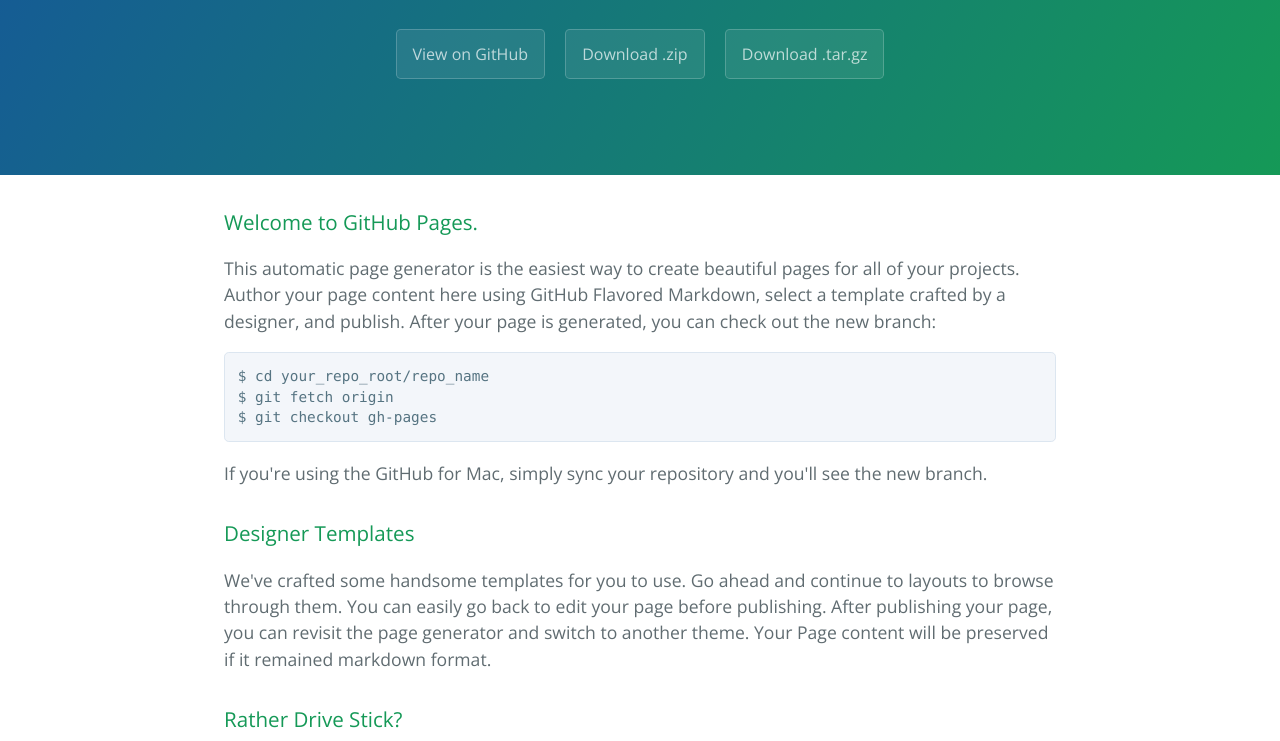
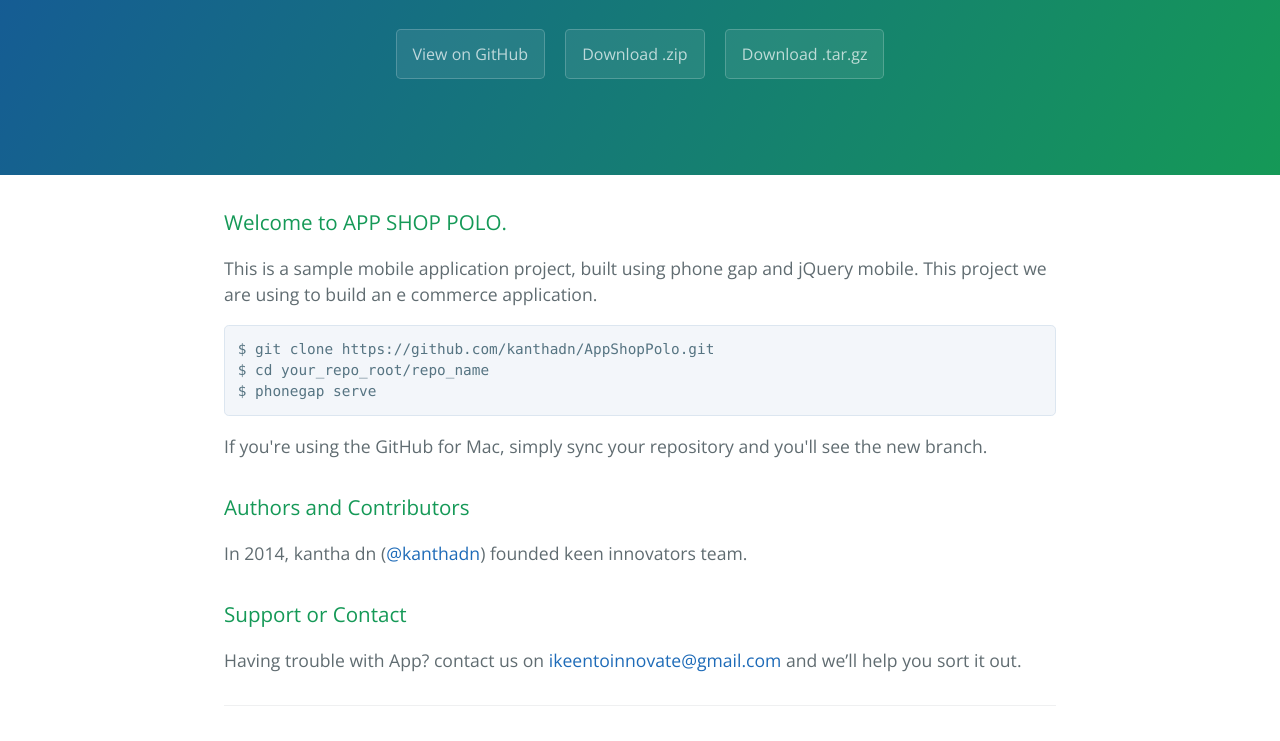
Before and after one commit to kanthadn/AppShop, a plain HTML site: page index.html in a window 1280 px wide. Shown: the part 208-949 px from the top of the page. Drawn offline with nearby package versions, Linux system fonts and the light colour scheme.

```diff
--- a/index.html
+++ b/index.html
@@ -20,36 +20,27 @@
 
     <section class="main-content">
       <h3>
-<a id="welcome-to-github-pages" class="anchor" href="#welcome-to-github-pages" aria-hidden="true"><span class="octicon octicon-link"></span></a>Welcome to GitHub Pages.</h3>
+<a id="welcome-to-app-shop-polo" class="anchor" href="#welcome-to-app-shop-polo" aria-hidden="true"><span class="octicon octicon-link"></span></a>Welcome to APP SHOP POLO.</h3>
 
-<p>This automatic page generator is the easiest way to create beautiful pages for all of your projects. Author your page content here using GitHub Flavored Markdown, select a template crafted by a designer, and publish. After your page is generated, you can check out the new branch:</p>
+<p>This is a sample mobile application project, built using phone gap and jQuery mobile.
+This project we are using to build an e commerce application.</p>
 
-<pre><code>$ cd your_repo_root/repo_name
-$ git fetch origin
-$ git checkout gh-pages
+<pre><code>$ git clone https://github.com/kanthadn/AppShopPolo.git
+$ cd your_repo_root/repo_name
+$ phonegap serve
 </code></pre>
 
 <p>If you're using the GitHub for Mac, simply sync your repository and you'll see the new branch.</p>
 
 <h3>
-<a id="designer-templates" class="anchor" href="#designer-templates" aria-hidden="true"><span class="octicon octicon-link"></span></a>Designer Templates</h3>
-
-<p>We've crafted some handsome templates for you to use. Go ahead and continue to layouts to browse through them. You can easily go back to edit your page before publishing. After publishing your page, you can revisit the page generator and switch to another theme. Your Page content will be preserved if it remained markdown format.</p>
-
-<h3>
-<a id="rather-drive-stick" class="anchor" href="#rather-drive-stick" aria-hidden="true"><span class="octicon octicon-link"></span></a>Rather Drive Stick?</h3>
-
-<p>If you prefer to not use the automatic generator, push a branch named <code>gh-pages</code> to your repository to create a page manually. In addition to supporting regular HTML content, GitHub Pages support Jekyll, a simple, blog aware static site generator written by our own Tom Preston-Werner. Jekyll makes it easy to create site-wide headers and footers without having to copy them across every page. It also offers intelligent blog support and other advanced templating features.</p>
-
-<h3>
 <a id="authors-and-contributors" class="anchor" href="#authors-and-contributors" aria-hidden="true"><span class="octicon octicon-link"></span></a>Authors and Contributors</h3>
 
-<p>You can <a href="https://github.com/blog/821" class="user-mention">@mention</a> a GitHub username to generate a link to their profile. The resulting <code>&lt;a&gt;</code> element will link to the contributor's GitHub Profile. For example: In 2007, Chris Wanstrath (<a href="https://github.com/defunkt" class="user-mention">@defunkt</a>), PJ Hyett (<a href="https://github.com/pjhyett" class="user-mention">@pjhyett</a>), and Tom Preston-Werner (<a href="https://github.com/mojombo" class="user-mention">@mojombo</a>) founded GitHub.</p>
+<p>In 2014, kantha dn (<a href="https://github.com/kanthadn" class="user-mention">@kanthadn</a>) founded keen innovators team.</p>
 
 <h3>
 <a id="support-or-contact" class="anchor" href="#support-or-contact" aria-hidden="true"><span class="octicon octicon-link"></span></a>Support or Contact</h3>
 
-<p>Having trouble with Pages? Check out the documentation at <a href="https://help.github.com/pages">https://help.github.com/pages</a> or contact <a href="mailto:support@github.com">support@github.com</a> and we’ll help you sort it out.</p>
+<p>Having trouble with App? contact us on <a href="mailto:ikeentoinnovate@gmail.com">ikeentoinnovate@gmail.com</a> and we’ll help you sort it out.</p>
 
       <footer class="site-footer">
         <span class="site-footer-owner"><a href="https://github.com/kanthadn/AppShopPolo">Appshoppolo</a> is maintained by <a href="https://github.com/kanthadn">kanthadn</a>.</span>
```
Also changed, not shown: params.json (+1 -1 lines).
